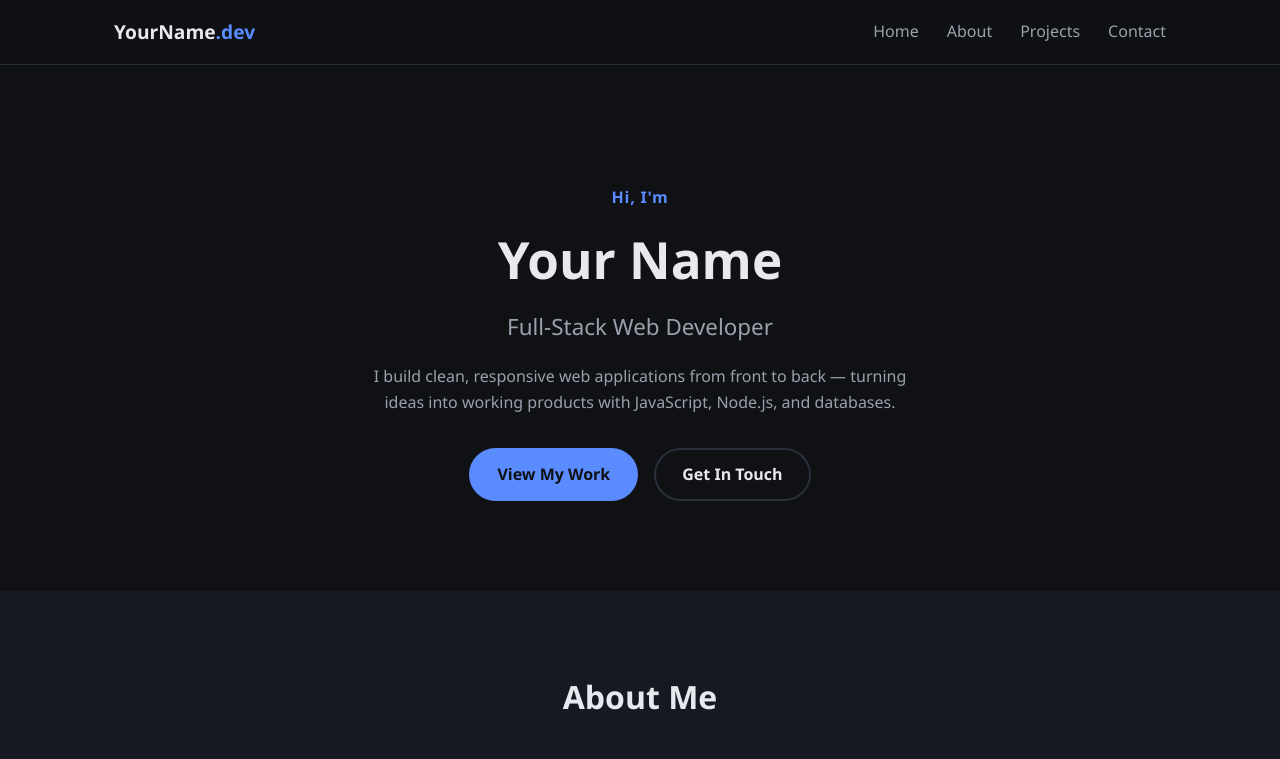
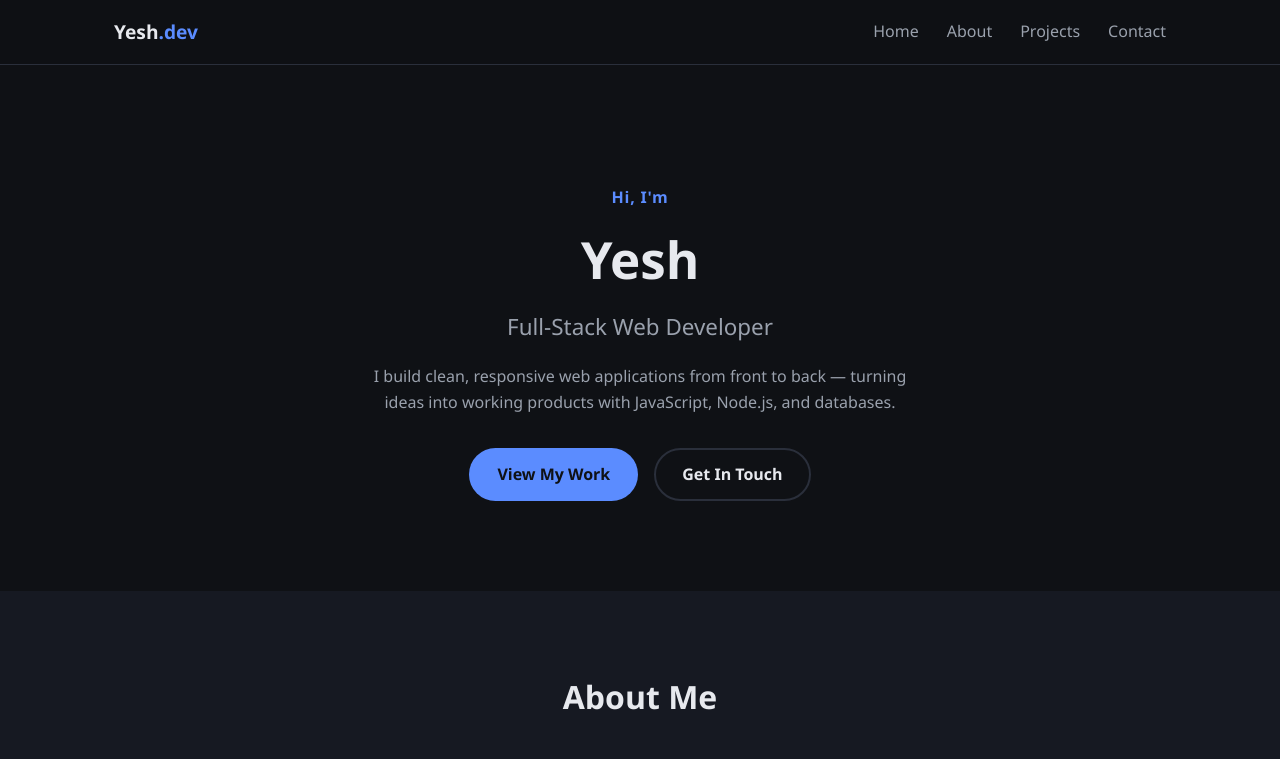
Before and after one commit to yeswanths843-star/-portfolio-sit, a website: page public/index.html in a window 1280 px wide. Shown: the top 759 px of the page. Drawn offline with Linux system fonts and the light colour scheme; no server answers.

Commit message:
Update portfolio name from 'Your Name' to 'Yesh'

```diff
--- a/public/index.html
+++ b/public/index.html
@@ -3,13 +3,13 @@
 <head>
   <meta charset="UTF-8" />
   <meta name="viewport" content="width=device-width, initial-scale=1.0" />
-  <title>Your Name — Portfolio</title>
+  <title>Yesh — Portfolio</title>
   <link rel="stylesheet" href="css/style.css" />
 </head>
 <body>
   <header class="navbar">
     <div class="container nav-inner">
-      <a href="#home" class="logo">YourName<span>.dev</span></a>
+      <a href="#home" class="logo">Yesh<span>.dev</span></a>
       <nav>
         <ul class="nav-links">
           <li><a href="#home">Home</a></li>
@@ -24,7 +24,7 @@
   <section id="home" class="hero">
     <div class="container hero-inner">
       <p class="hero-eyebrow">Hi, I'm</p>
-      <h1>Your Name</h1>
+      <h1>Yesh</h1>
       <h2 class="hero-role">Full-Stack Web Developer</h2>
       <p class="hero-text">
         I build clean, responsive web applications from front to back —
@@ -92,7 +92,7 @@
 
   <footer class="footer">
     <div class="container">
-      <p>&copy; <span id="year"></span> Your Name. Built with HTML, CSS, JavaScript, Node.js, Express &amp; MongoDB.</p>
+      <p>&copy; <span id="year"></span> Yesh. Built with HTML, CSS, JavaScript, Node.js, Express &amp; MongoDB.</p>
     </div>
   </footer>
 
```
